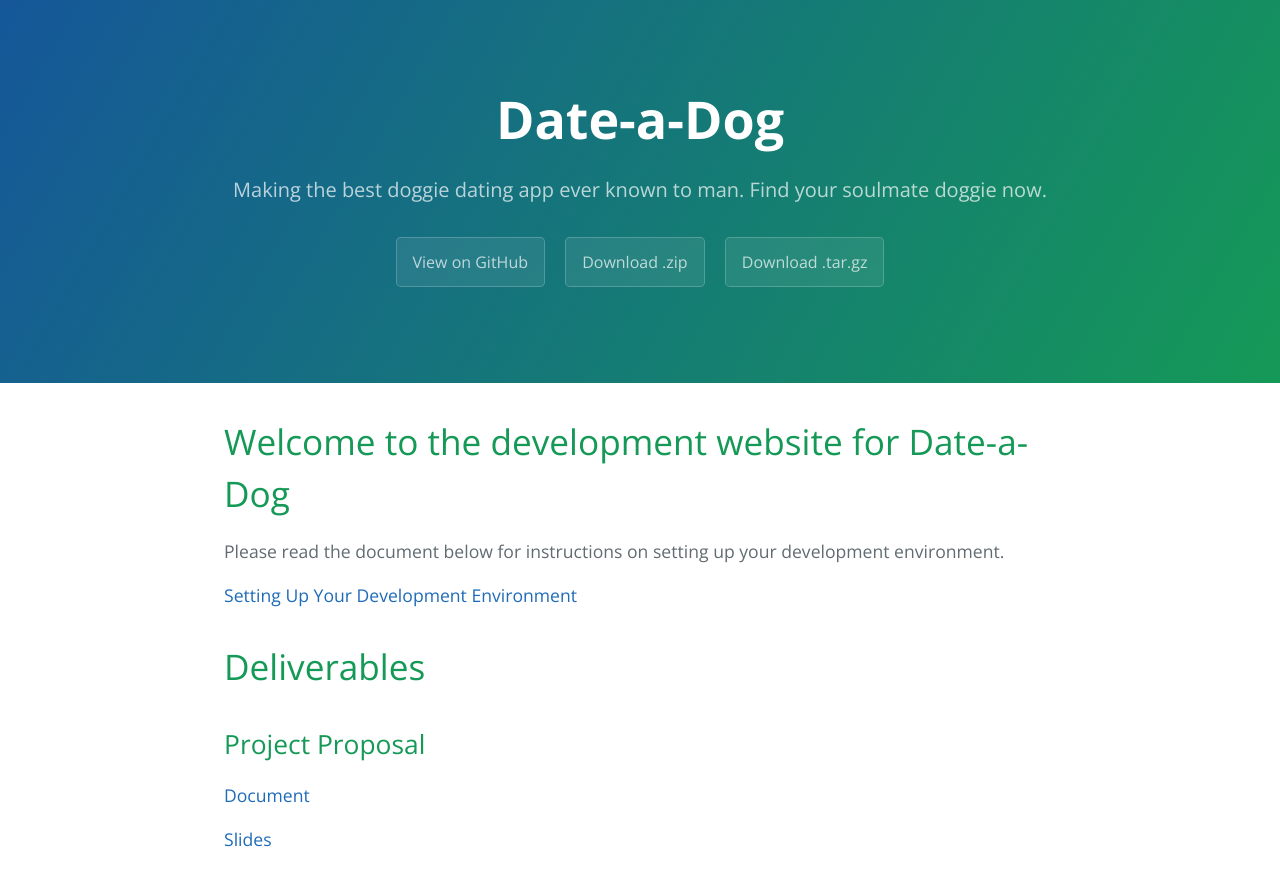
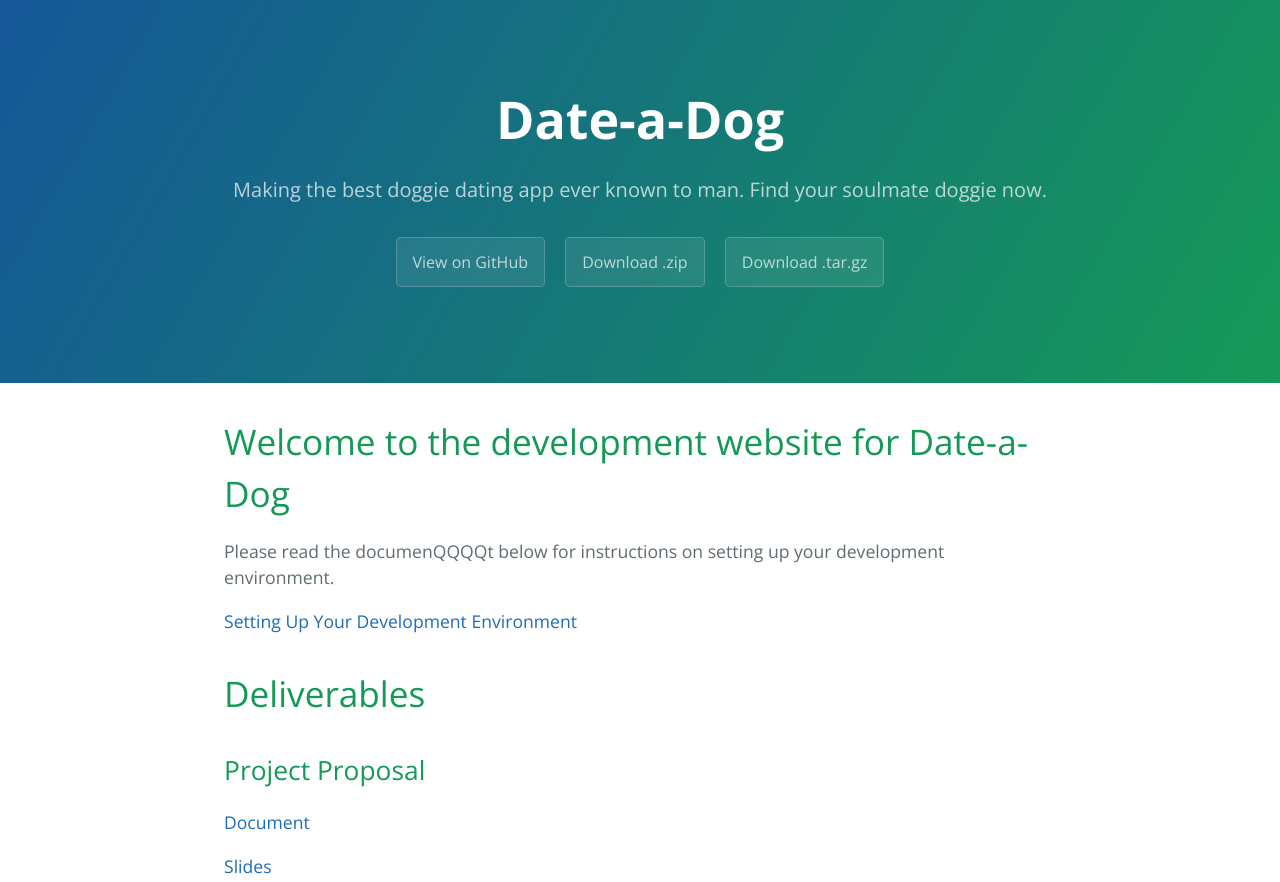
Before and after one commit to Date-A-Dog/Date-A-Dog.github.io, a plain HTML site: page index.html in a window 1280 px wide. Shown: the top 882 px of the page. Drawn offline with nearby package versions, Linux system fonts and the light colour scheme.

Commit message:
Test update index.html

```diff
--- a/index.html
+++ b/index.html
@@ -22,7 +22,7 @@
       <h1>
 <a id="welcome-to-the-development-website-for-date-a-dog" class="anchor" href="#welcome-to-the-development-website-for-date-a-dog" aria-hidden="true"><span aria-hidden="true" class="octicon octicon-link"></span></a>Welcome to the development website for Date-a-Dog</h1>
 
-<p>Please read the document below for instructions on setting up your development environment.</p>
+<p>Please read the documenQQQQt below for instructions on setting up your development environment.</p>
 
 <p><a href="https://github.com/Date-a-Dog/Date-a-Dog.github.io/raw/master/resources/Setting%20Up%20Your%20Development%20Environment.pdf">Setting Up Your Development Environment</a></p>
 
```
